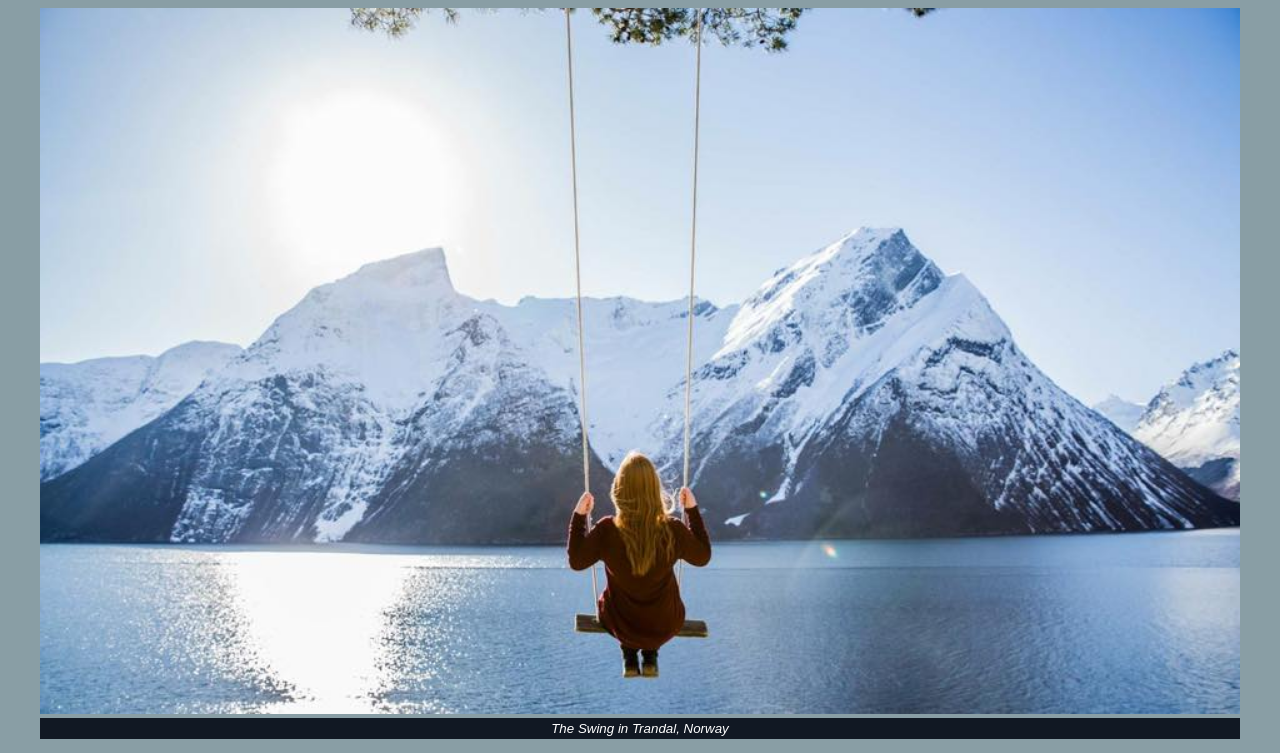
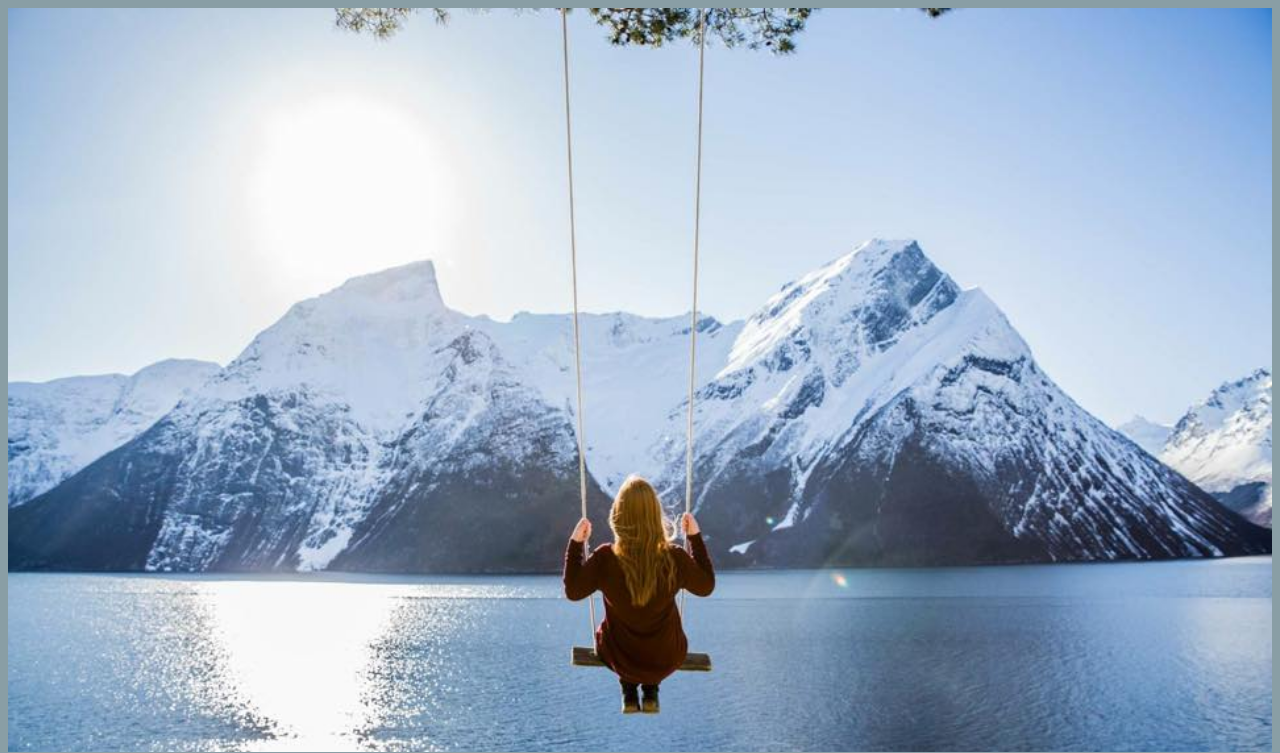
Before and after one commit to PT-Web-Dev-Jan-23/js-assignment-4-html-me-something-marycross3, a website: page index.html in a window 1280 px wide. Shown: the top 753 px of the page. Drawn offline with Linux system fonts and the light colour scheme.

Commit message:
fixed errors

```diff
--- a/styles.css
+++ b/styles.css
@@ -24,17 +24,15 @@ time{
 
 article{
     font-family: sans-serif;
-  font-size: 16px;
-  margin-bottom: 3%;
+    font-size: 16px;
+    margin-bottom: 3%;
 
 }
 
 body {
     display: block;
     text-align: justify;
-    margin-top: 8px;
-    margin-right: 40px;
-    margin-left: 40px;
+    margin: 8px;
     background-color: rgb(137, 158, 165);
   }
 
@@ -52,8 +50,8 @@ h1{
 }
 
 p {
-font-family: sans-serif;
-  font-size: 16px;
+    font-family: sans-serif;
+    font-size: 16px;
 }
 
 figcaption{
@@ -65,7 +63,8 @@ figcaption{
 }
 .funParagraph{
     font-family: sans-serif;
-  font-size: 16px;
+    font-size: 16px;
+    color: green;
 }
 
 footer{
```
Also changed, not shown: spec/grading.spec.js (+1 -1 lines), 1 other file.
